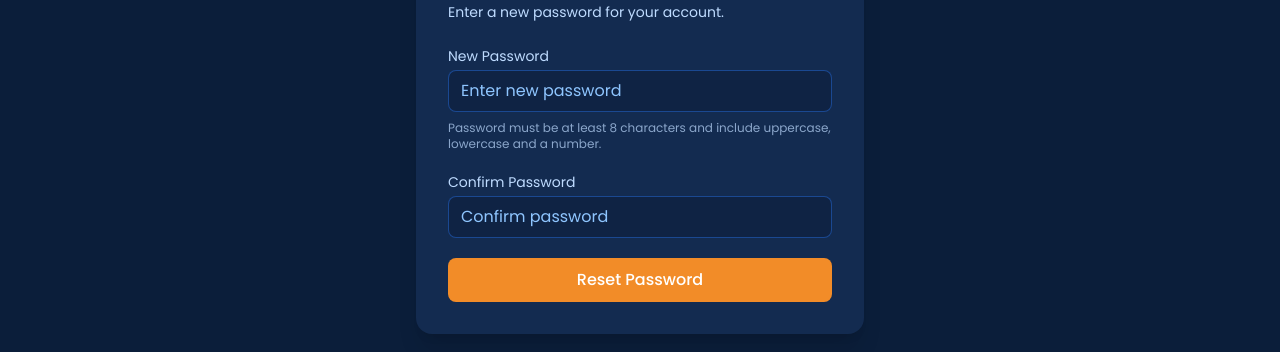
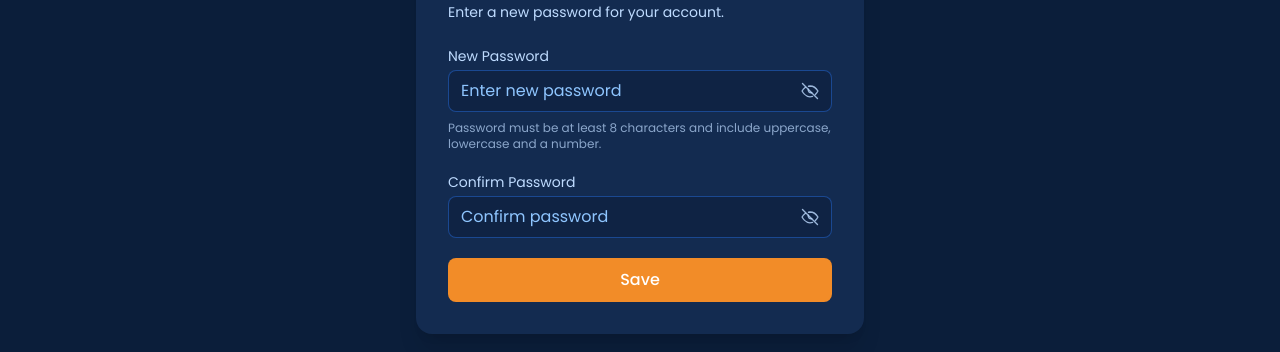
Before and after one commit to taskhabs25/taskhabs, a Next.js app: page /reset-password in a window 1280 px wide. Shown: the part 332-684 px from the top of the page. Built offline with nearby package versions, Linux system fonts and the light colour scheme.

Commit message:
QA changes

```diff
--- a/src/app/reset-password/page.tsx
+++ b/src/app/reset-password/page.tsx
@@ -26,12 +26,31 @@ export default function ResetPasswordPage() {
   const [loading, setLoading] = React.useState(false);
   const [message, setMessage] = React.useState<{ type: 'success' | 'error'; text: string } | null>(null);
 
+  // UI: show/hide password
+  const [showPassword, setShowPassword] = React.useState(false);
+  const [showConfirm, setShowConfirm] = React.useState(false);
+
+  // UI: real-time confirm validation (before submit)
+  const [liveConfirmError, setLiveConfirmError] = React.useState<string>('');
+
+  // min 8 chars, at least one lowercase, one uppercase, one number
+  const re = /^(?=.*[a-z])(?=.*[A-Z])(?=.*\d).{8,}$/;
+
+  // Real-time confirm mismatch error
+  React.useEffect(() => {
+    // Only show mismatch after user starts typing confirm
+    if (!confirm) {
+      setLiveConfirmError('');
+      return;
+    }
+    if (password !== confirm) setLiveConfirmError('Passwords do not match');
+    else setLiveConfirmError('');
+  }, [password, confirm]);
+
   function validate() {
     const errs: Record<string, string> = {};
     if (!password) errs.password = 'Password is required';
 
-    // min 8 chars, at least one lowercase, one uppercase, one number
-    const re = /^(?=.*[a-z])(?=.*[A-Z])(?=.*\d).{8,}$/;
     if (password && !re.test(password)) {
       errs.password = 'Must be 8+ chars with uppercase, lowercase & number';
     }
@@ -78,6 +97,45 @@ export default function ResetPasswordPage() {
     }
   }
 
+  // Inline eye icon (no extra deps)
+  const EyeIcon = ({ open }: { open: boolean }) =>
+    open ? (
+      <svg xmlns="http://www.w3.org/2000/svg" className="h-5 w-5" viewBox="0 0 24 24" fill="none">
+        <path
+          d="M2.5 12s3.5-7 9.5-7 9.5 7 9.5 7-3.5 7-9.5 7-9.5-7-9.5-7Z"
+          stroke="currentColor"
+          strokeWidth="1.6"
+        />
+        <path
+          d="M12 15.5a3.5 3.5 0 1 0 0-7 3.5 3.5 0 0 0 0 7Z"
+          stroke="currentColor"
+          strokeWidth="1.6"
+        />
+      </svg>
+    ) : (
+      <svg xmlns="http://www.w3.org/2000/svg" className="h-5 w-5" viewBox="0 0 24 24" fill="none">
+        <path d="M3 3l18 18" stroke="currentColor" strokeWidth="1.6" strokeLinecap="round" />
+        <path
+          d="M10.2 6.3A9.3 9.3 0 0 1 12 6c6 0 9.5 6 9.5 6a16 16 0 0 1-3.1 4.2"
+          stroke="currentColor"
+          strokeWidth="1.6"
+          strokeLinecap="round"
+        />
+        <path
+          d="M6.5 7.6C3.7 9.9 2.5 12 2.5 12s3.5 7 9.5 7c1.1 0 2.1-.2 3.1-.5"
+          stroke="currentColor"
+          strokeWidth="1.6"
+          strokeLinecap="round"
+        />
+        <path
+          d="M9.9 9.9a3.5 3.5 0 0 0 4.2 4.2"
+          stroke="currentColor"
+          strokeWidth="1.6"
+          strokeLinecap="round"
+        />
+      </svg>
+    );
+
   return (
     <main className="min-h-screen flex items-center justify-center bg-[#0B1E3A] px-6">
       <div className="w-full max-w-md rounded-2xl bg-[#132B50] p-8 shadow-xl">
@@ -88,29 +146,59 @@ export default function ResetPasswordPage() {
           {/* PASSWORD */}
           <div>
             <label className="block text-sm text-blue-200 mb-1">New Password</label>
+
+            <div className="relative">
               <input
-              type="password"
+                type={showPassword ? 'text' : 'password'}
                 value={password}
                 onChange={(e) => setPassword(e.target.value)}
-              className={`w-full rounded-lg bg-[#0F2344] border px-3 py-2 text-white placeholder-blue-300 outline-none
+                className={`w-full rounded-lg bg-[#0F2344] border px-3 py-2 text-white placeholder-blue-300 outline-none pr-11
                   ${errors.password ? 'border-red-500' : 'border-blue-500/40 focus:border-blue-400'}`}
                 placeholder="Enter new password"
               />
+              <button
+                type="button"
+                onClick={() => setShowPassword((s) => !s)}
+                className="absolute right-3 top-1/2 -translate-y-1/2 text-blue-200/80 hover:text-blue-100"
+                aria-label={showPassword ? 'Hide password' : 'Show password'}
+              >
+                <EyeIcon open={showPassword} />
+              </button>
+            </div>
+
             {errors.password && <p className="text-red-400 text-xs mt-1">{errors.password}</p>}
-            <p className="text-xs text-blue-200/70 mt-2">Password must be at least 8 characters and include uppercase, lowercase and a number.</p>
+            <p className="text-xs text-blue-200/70 mt-2">
+              Password must be at least 8 characters and include uppercase, lowercase and a number.
+            </p>
           </div>
 
           {/* CONFIRM */}
           <div>
             <label className="block text-sm text-blue-200 mb-1">Confirm Password</label>
+
+            <div className="relative">
               <input
-              type="password"
+                type={showConfirm ? 'text' : 'password'}
                 value={confirm}
                 onChange={(e) => setConfirm(e.target.value)}
-              className={`w-full rounded-lg bg-[#0F2344] border px-3 py-2 text-white placeholder-blue-300 outline-none
-                ${errors.confirm ? 'border-red-500' : 'border-blue-500/40 focus:border-blue-400'}`}
+                className={`w-full rounded-lg bg-[#0F2344] border px-3 py-2 text-white placeholder-blue-300 outline-none pr-11
+                  ${errors.confirm || liveConfirmError ? 'border-red-500' : 'border-blue-500/40 focus:border-blue-400'}`}
                 placeholder="Confirm password"
               />
+              <button
+                type="button"
+                onClick={() => setShowConfirm((s) => !s)}
+                className="absolute right-3 top-1/2 -translate-y-1/2 text-blue-200/80 hover:text-blue-100"
+                aria-label={showConfirm ? 'Hide confirm password' : 'Show confirm password'}
+              >
+                <EyeIcon open={showConfirm} />
+              </button>
+            </div>
+
+            {/* Real-time validation error BEFORE submit */}
+            {!errors.confirm && liveConfirmError && <p className="text-red-400 text-xs mt-1">{liveConfirmError}</p>}
+
+            {/* Submit-time error (kept original behavior) */}
             {errors.confirm && <p className="text-red-400 text-xs mt-1">{errors.confirm}</p>}
           </div>
 
@@ -120,7 +208,7 @@ export default function ResetPasswordPage() {
             disabled={loading}
             className="w-full rounded-lg bg-[#F28C28] hover:bg-[#ff9f3f] text-white font-medium py-2.5 transition disabled:opacity-60"
           >
-            {loading ? 'Resetting...' : 'Reset Password'}
+            {loading ? 'Saving' : 'Save'}
           </button>
         </form>
 
```
Lines whose indentation alone changed are shown as unchanged.
